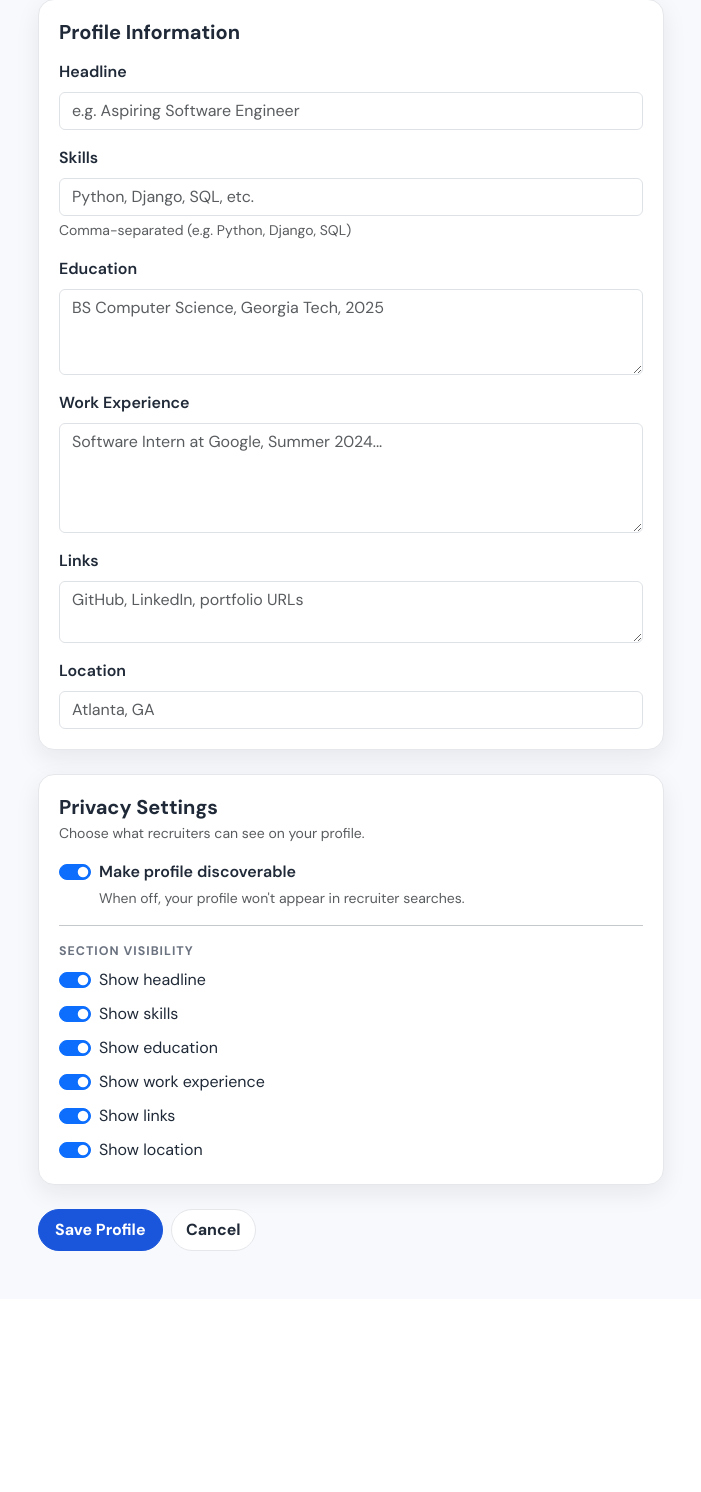
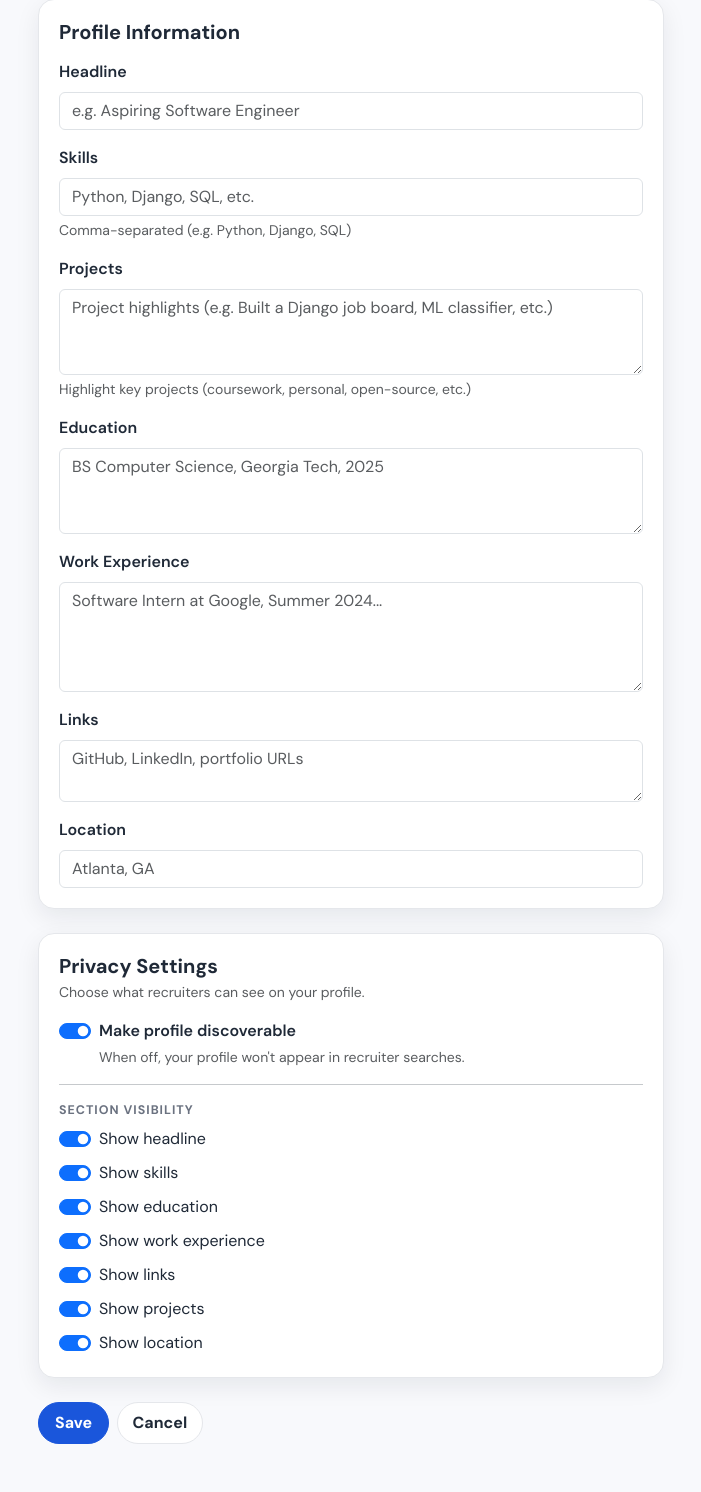
Before and after one commit to zangelina/cs2340, a Django app: page /profile/edit/ in a window 1280 px wide. Shown: the part 182-1674 px from the top of the page, without its empty margins (289-990 px from the left). Before the commit the page ends 1433 px from the top, so only its background shows below. Run offline with Django 5.2, Linux system fonts and the light colour scheme; a user stored in the database is signed in; data comes from the database, SQL or seed files in the repository.

Commit message:
Update seeker_profile_edit.html for US11

```diff
--- a/jobsearch/jobsearch/jobs/templates/jobs/seeker_profile_edit.html
+++ b/jobsearch/jobsearch/jobs/templates/jobs/seeker_profile_edit.html
@@ -22,6 +22,11 @@
         <div class="form-text">Comma-separated (e.g. Python, Django, SQL)</div>
       </div>
 
+      <div class="mb-3">
+        <label class="form-label fw-semibold">Projects</label>
+        {{ form.projects }}
+        <div class="form-text">Highlight key projects (coursework, personal, open-source, etc.)</div>
+      </div>
       <div class="mb-3">
         <label class="form-label fw-semibold">Education</label>
         {{ form.education }}
@@ -94,6 +99,11 @@
         </div>
 
         <div class="form-check form-switch">
+          <input type="checkbox" name="show_projects" class="form-check-input" id="id_show_projects"
+                 {% if form.show_projects.value %}checked{% endif %}>
+          <label class="form-check-label" for="id_show_projects">Show projects</label>
+        </div>
+        <div class="form-check form-switch">
           <input type="checkbox" name="show_location" class="form-check-input" id="id_show_location"
                  {% if form.show_location.value %}checked{% endif %}>
           <label class="form-check-label" for="id_show_location">Show location</label>
@@ -102,8 +112,8 @@
     </div>
 
     <div class="d-flex gap-2">
-      <button class="btn btn-brand" type="submit">Save Profile</button>
-      <a href="{% url 'seeker_profile' %}" class="btn btn-ghost">Cancel</a>
+      <button class="btn btn-brand" type="submit">Save</button>
+      <a class="btn btn-ghost" href="{% url 'seeker_profile' %}">Cancel</a>
     </div>
   </form>
 </div>
```
